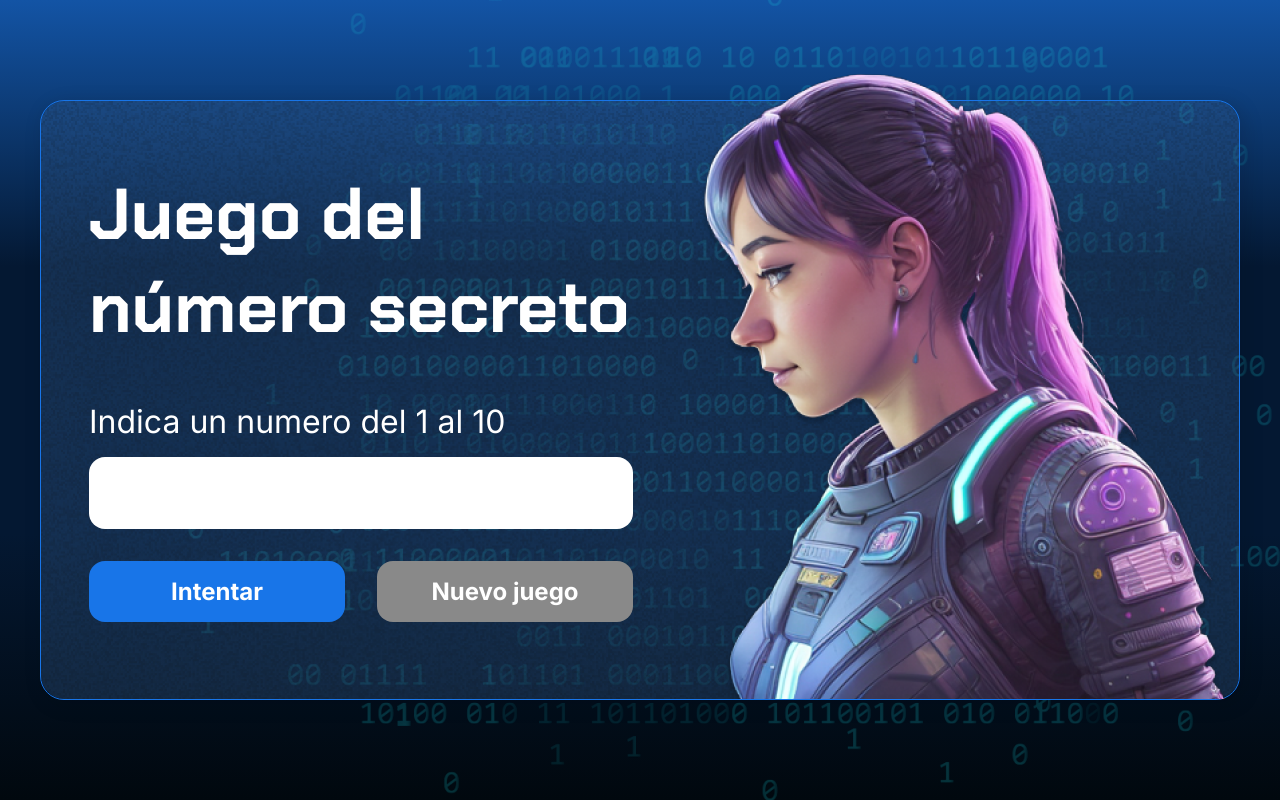
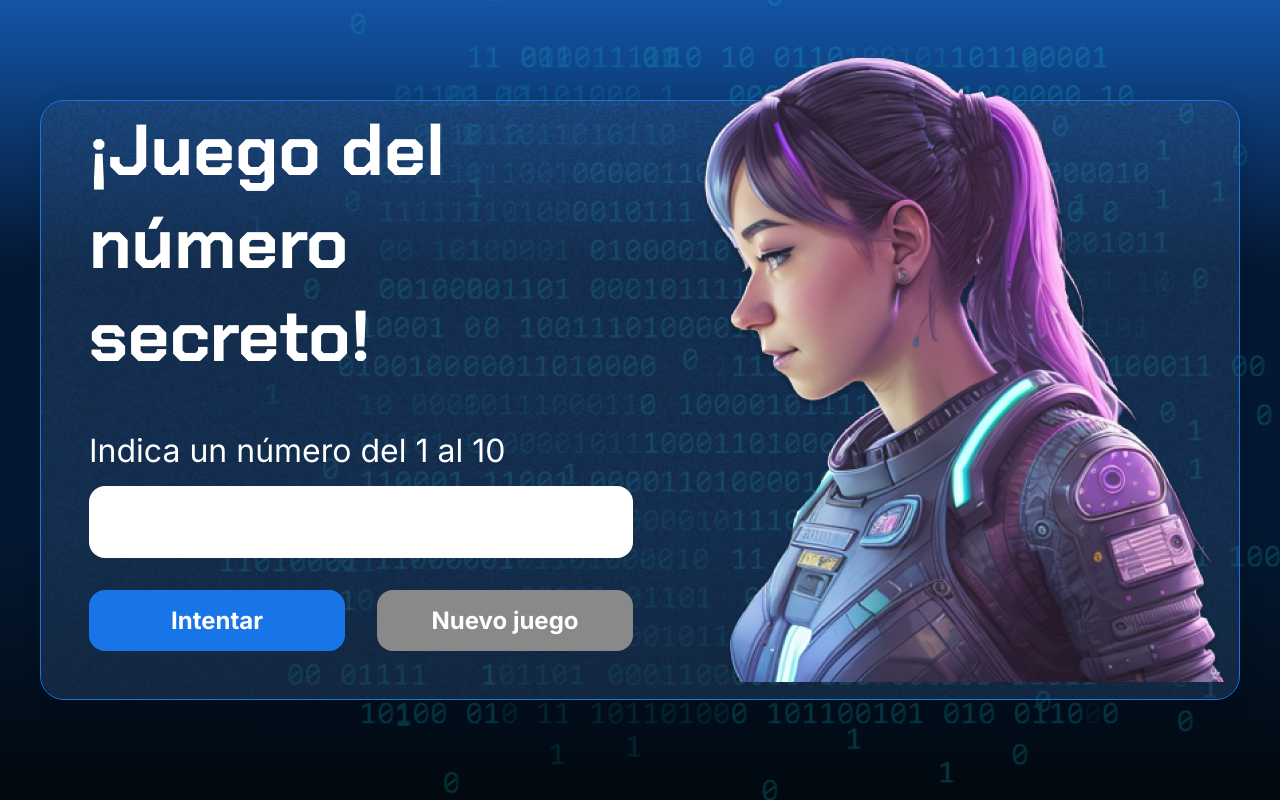
Before and after one commit to elgarcito/Allure-Logica-Programacion-curso-2, a plain HTML site: page index.html in a window 1280 px wide. Both pictures are taken after a click on the button "Intentar". Drawn offline with Linux system fonts and the light colour scheme.

Commit message:
Course module 2 finished

```diff
--- a/app.js
+++ b/app.js
@@ -1,9 +1,20 @@
-let titulo = document.querySelector('h1');
-titulo.innerHTML = 'Juego del número secreto';
 
-let parrafo = document.querySelector('p');
-parrafo.innerHTML = 'Indica un numero del 1 al 10';
+let numeroSecreto = generarNumeroSecreto();
 
-function intentoDeUsuario(){
-    alert('Click desde el boton')
+function verificarIntento(){
+    let numeroDeUsuario=parseInt(document.getElementById('valorUsuario').value);
+    console.log(numeroDeUsuario===numeroSecreto);
 }
+
+function asignarTextoAElemento(elemento,texto) {
+    let elementoHTML = document.querySelector(elemento);
+    elementoHTML.innerHTML = texto;
+}
+
+function generarNumeroSecreto() {
+    return Math.floor(Math.random()*10)+1;
+}
+
+
+asignarTextoAElemento('h1','¡Juego del número secreto!');
+asignarTextoAElemento('p','Indica un número del 1 al 10');
--- a/index.html
+++ b/index.html
@@ -23,7 +23,7 @@
                 </div>
                 <input type="number" min="1" max="10" class="container__input">
                 <div class="chute container__botones">
-                    <button onclick="intentoDeUsuario();" class="container__boton">Intentar</button>
+                    <button onclick="verificarIntento();" id="valorUsuario" class="container__boton">Intentar</button>
                     <button class="container__boton" id="reiniciar" disabled>Nuevo juego</button>
                 </div>
             </div>
```
